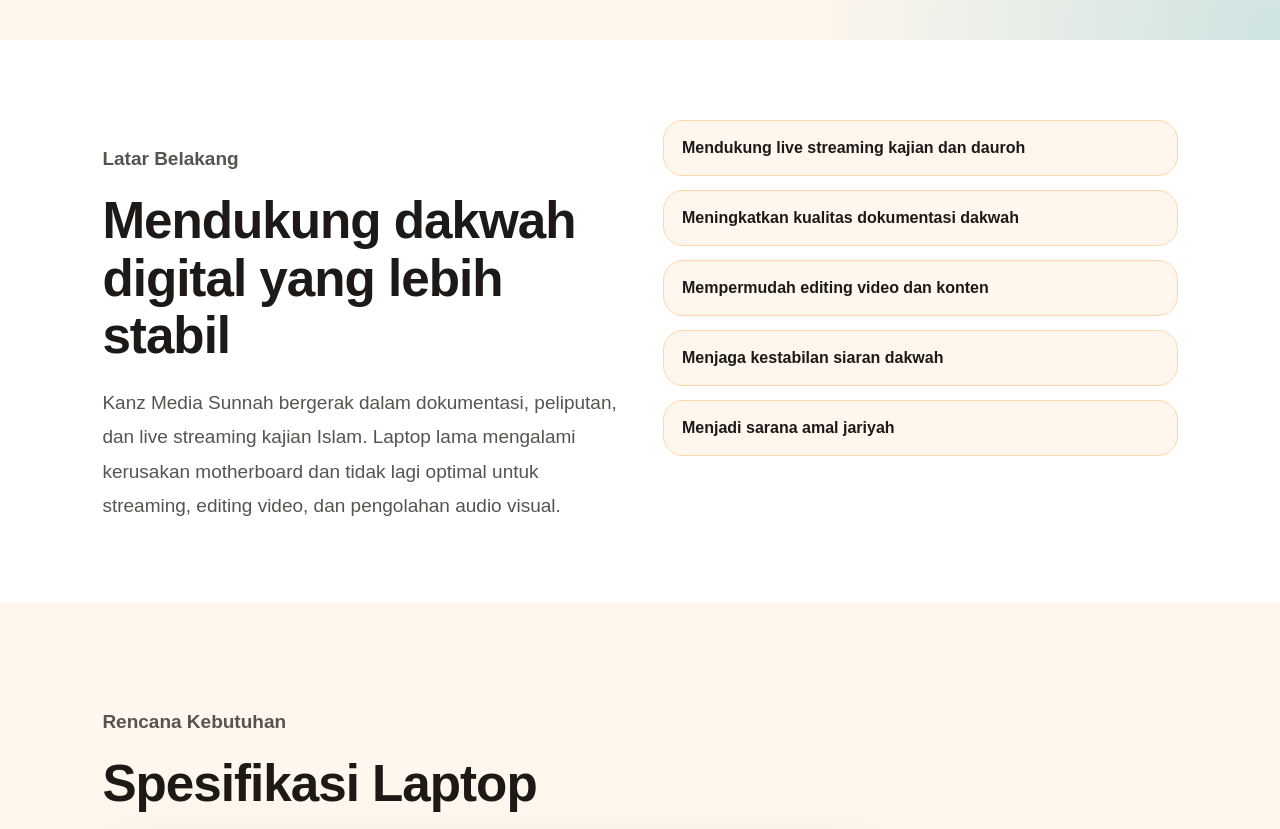
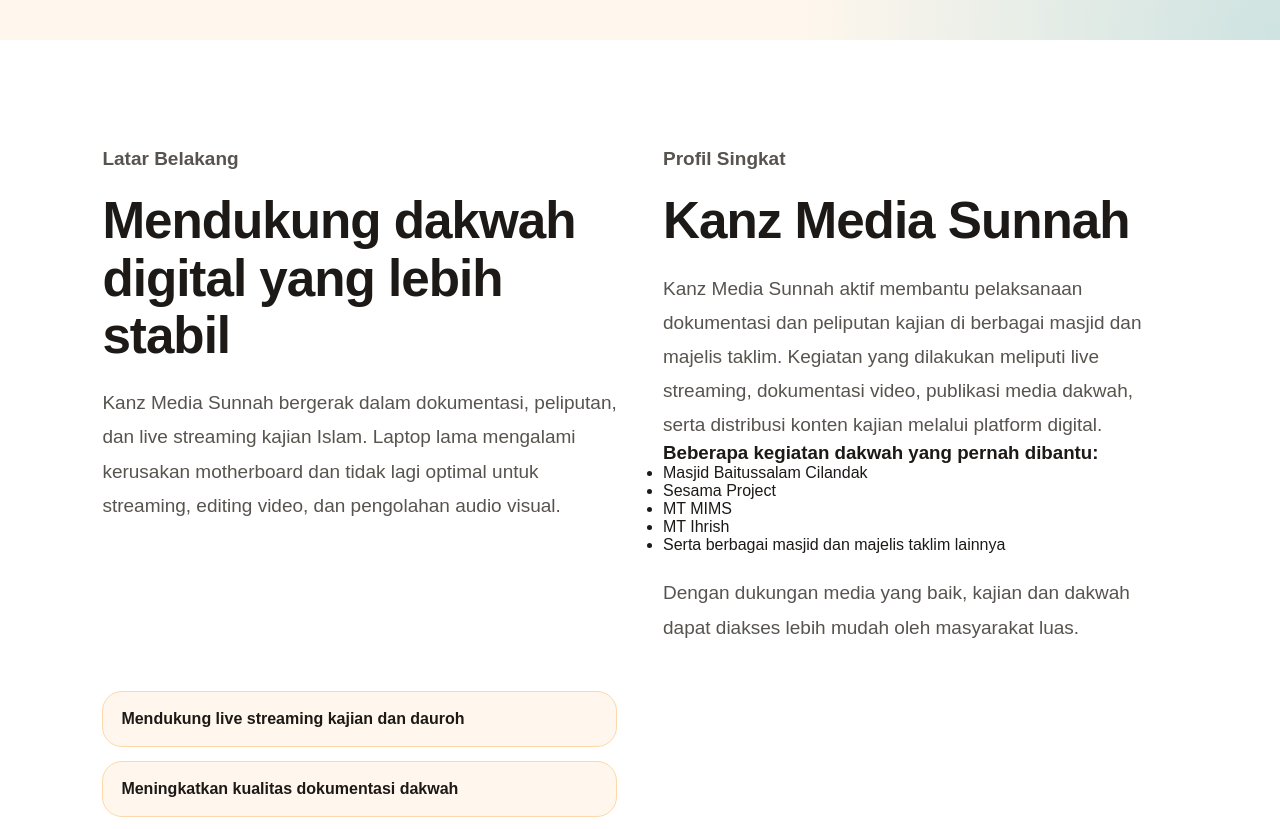
Before and after one commit to doddy212/taawunkanzmediasunnah, a React (Vite) app: page / in a window 1280 px wide. Shown: the part 760-1589 px from the top of the page. Built offline with nearby package versions, Linux system fonts and the light colour scheme.

Commit message:
Update main.jsx

```diff
--- a/src/main.jsx
+++ b/src/main.jsx
@@ -79,6 +79,37 @@
           </p>
         </div>
 
+        <section className="profil">
+  <p className="label">Profil Singkat</p>
+
+  <h2>Kanz Media Sunnah</h2>
+
+  <p>
+    Kanz Media Sunnah aktif membantu pelaksanaan dokumentasi dan
+    peliputan kajian di berbagai masjid dan majelis taklim.
+    Kegiatan yang dilakukan meliputi live streaming,
+    dokumentasi video, publikasi media dakwah,
+    serta distribusi konten kajian melalui platform digital.
+  </p>
+
+  <div className="profilBox">
+    <h3>Beberapa kegiatan dakwah yang pernah dibantu:</h3>
+
+    <ul>
+      <li>Masjid Baitussalam Cilandak</li>
+      <li>Sesama Project</li>
+      <li>MT MIMS</li>
+      <li>MT Ihrish</li>
+      <li>Serta berbagai masjid dan majelis taklim lainnya</li>
+    </ul>
+  </div>
+
+  <p>
+    Dengan dukungan media yang baik, kajian dan dakwah dapat
+    diakses lebih mudah oleh masyarakat luas.
+  </p>
+</section>
+
         <div className="benefits">
           <div>Mendukung live streaming kajian dan dauroh</div>
           <div>Meningkatkan kualitas dokumentasi dakwah</div>
```
